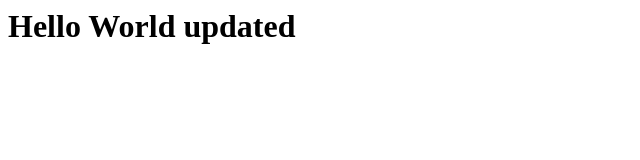
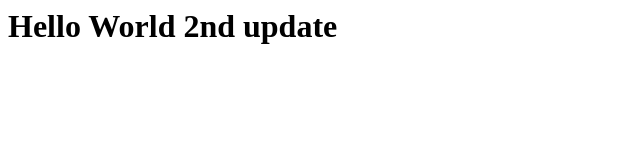
Before and after one commit to anelavelly/test_revel_repo, a plain HTML site: page index.html in a window 1280 px wide. Shown: the whole page, without its empty margins (0-640 px from the left). Drawn offline with Linux system fonts and the light colour scheme.

Commit message:
second update

```diff
--- a/index.html
+++ b/index.html
@@ -1,3 +1,3 @@
 <html>
-<h1>Hello World updated</h1>
+<h1>Hello World 2nd update</h1>
 </html>
```
